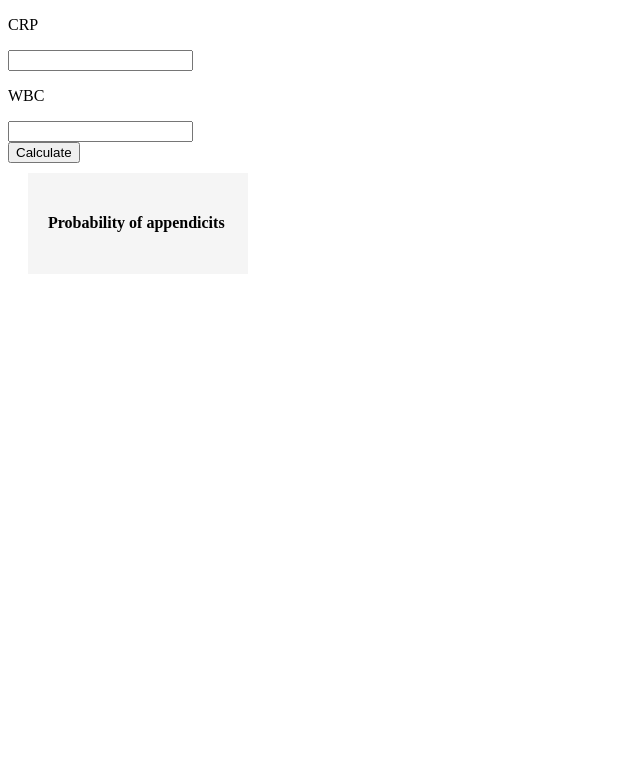
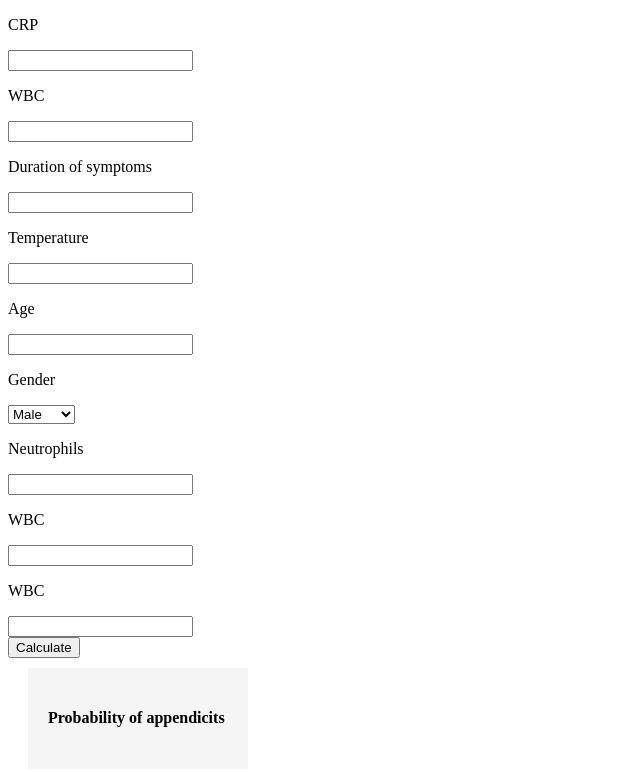
Before and after one commit to IceMedApp/appendicitis-probability, a plain HTML site: page index.html in a window 1280 px wide. Shown: the whole page, without its empty margins (0-640 px from the left). Drawn offline with Linux system fonts and the light colour scheme.

Commit message:
Update index.html

```diff
--- a/index.html
+++ b/index.html
@@ -8,6 +8,17 @@
 <body>
 <form onsubmit="return false">
     <p>CRP</p><input id="crp" type="text"><br>
+    <p>WBC</p><input id="wbc" type="text"><br>
+    <p>Duration of symptoms</p><input id="duration" type="text"><br>
+    <p>Temperature</p><input id="temperature" type="text"><br>
+    <p>Age</p><input id="age" type="text"><br>
+    <p>Gender</p><select id="gender">
+        <option value="male">Male</option>
+        <option value="female">Female</option>
+        <option value="N/A">N/A</option>
+    </select>
+    <p>Neutrophils</p><input id="neutrophils" type="text"><br>
+    <p>WBC</p><input id="wbc" type="text"><br>
     <p>WBC</p><input id="wbc" type="text"><br>
     <input id="submit" type="submit" value="Calculate"><br>
 </form>
```
